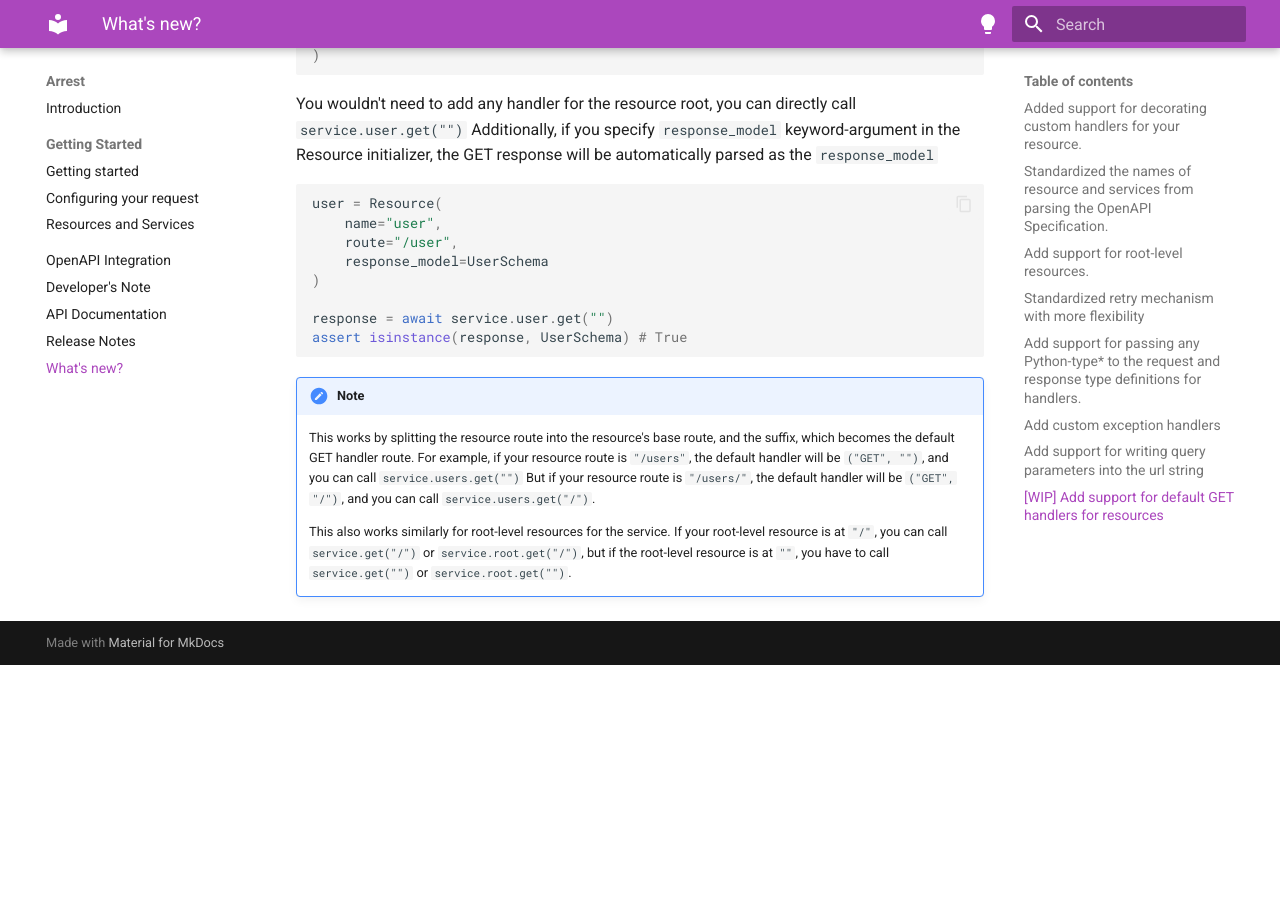
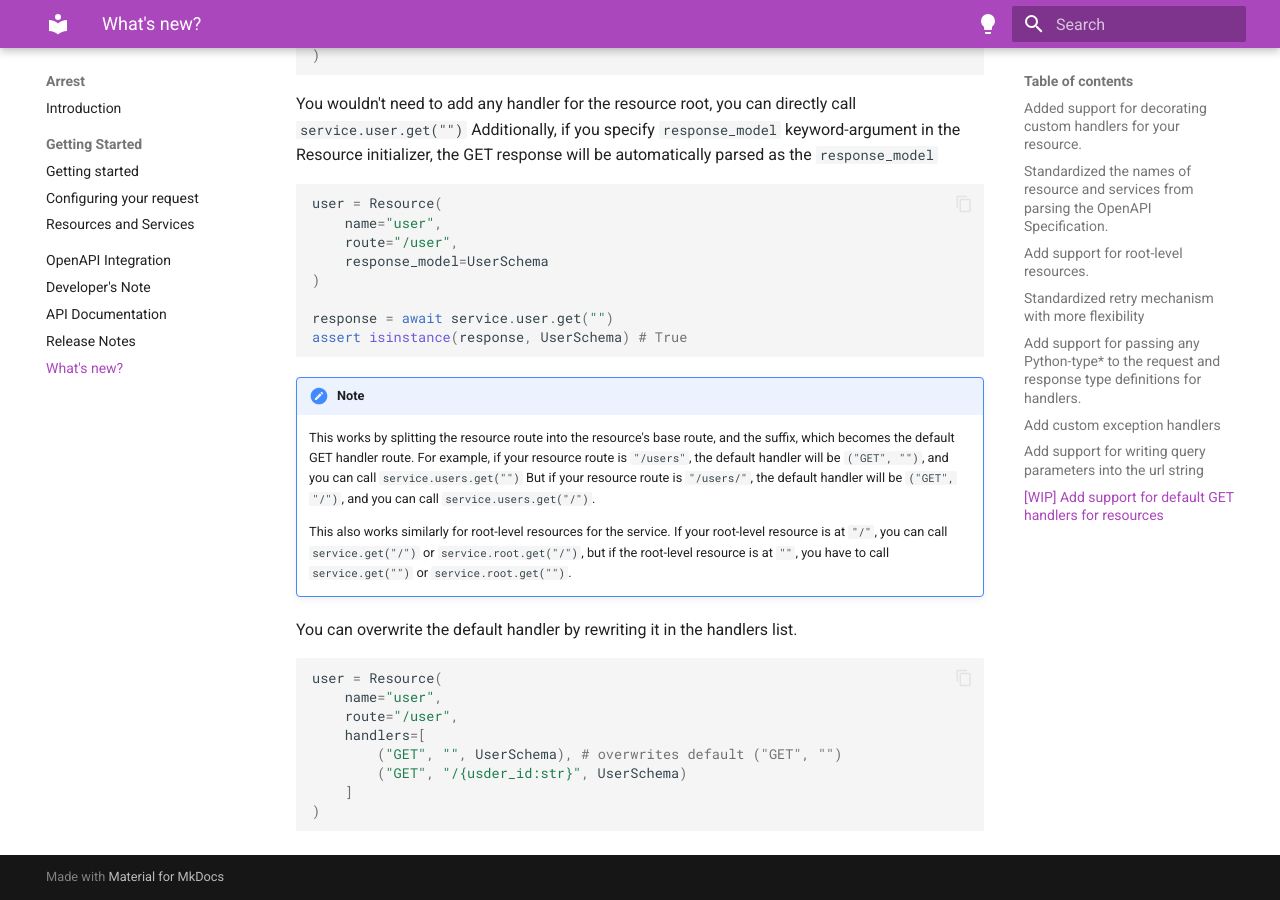
Before and after one commit to s-bose/arrest, an MkDocs documentation site: the page built from docs/whats-new.md, in a window 1280 px wide and 900 px high, scrolled down 4756 px. Built offline with MkDocs 1.6.1 and Material for MkDocs 9.7.7, drawn with Linux system fonts in a browser that asks for light colours; before the commit the page ends 5421 px from its top, so only the background shows below that.

Commit message:
updated docs

````diff
--- a/docs/whats-new.md
+++ b/docs/whats-new.md
@@ -234,3 +234,16 @@ assert isinstance(response, UserSchema) # True
     This also works similarly for root-level resources for the service.
     If your root-level resource is at `"/"`, you can call `service.get("/")` or `service.root.get("/")`,
     but if the root-level resource is at `""`, you have to call `service.get("")` or `service.root.get("")`.
+
+You can overwrite the default handler by rewriting it in the handlers list.
+
+```python
+user = Resource(
+    name="user",
+    route="/user",
+    handlers=[
+        ("GET", "", UserSchema), # overwrites default ("GET", "")
+        ("GET", "/{usder_id:str}", UserSchema)
+    ]
+)
+```
````
